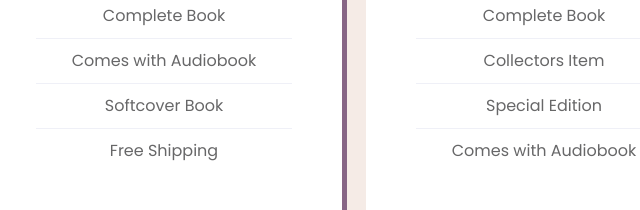
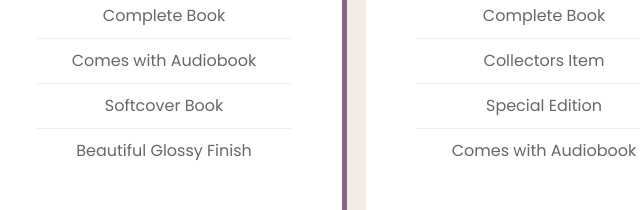
Before and after one commit to OmarSlimWhite/onlythetruth, a website: page index.html in a window 1280 px wide. Shown: the part 4420-4630 px from the top of the page, 476-1116 px from the left. Drawn offline with nearby package versions, Linux system fonts and the light colour scheme.

Commit message:
first commit

```diff
--- a/index.html
+++ b/index.html
@@ -548,7 +548,7 @@ Everything that’s in existence started as a thought. How can something be, if
                   <li>Complete Book</li>
                   <li>Comes with Audiobook</li>
                   <li>Softcover Book</li>
-                  <li>Free Shipping</li>
+                  <li>Beautiful Glossy Finish</li>
                 </ul>
                 <a href="https://buy.stripe.com/9AQ4j9dCRdi4g4EcMN" target="_blank"class="button button__primary"
                   ><span>BUY NOW</span></a
```
